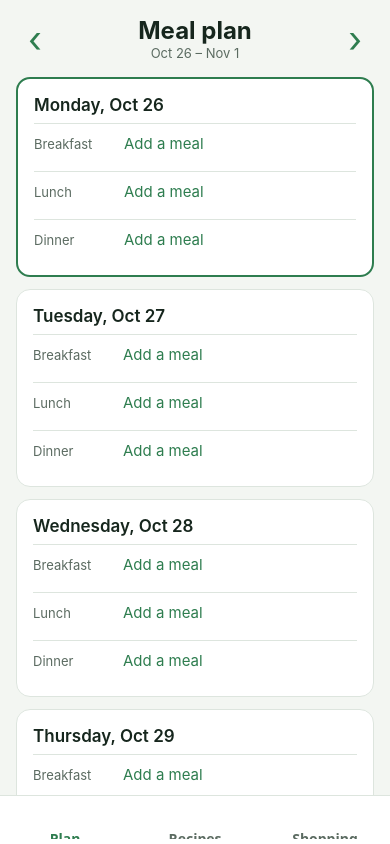
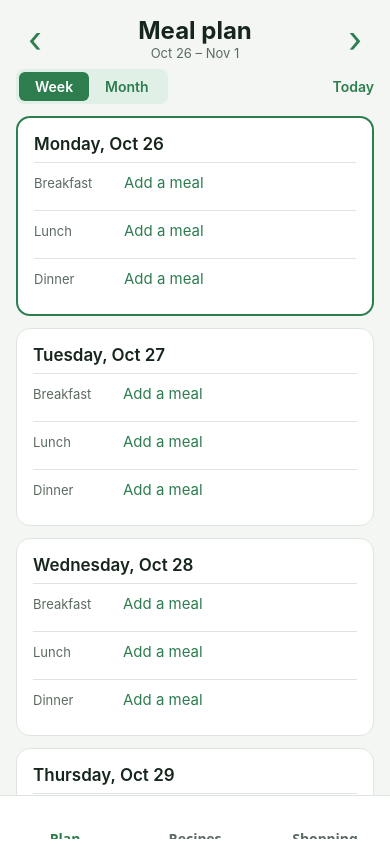
Before and after one commit to Destiro/meal-planner, a React Native app: screen /Plan in a window 390 px wide. Built offline with nearby package versions, Linux system fonts and the light colour scheme.

Commit message:
initial calendar view

```diff
--- /dev/null
+++ b/src/components/DayMeals.tsx
@@ -0,0 +1,41 @@
+import React from 'react';
+import { Pressable, StyleSheet, Text, View } from 'react-native';
+import { useStore } from '../store';
+import { colors, spacing, type } from '../theme';
+import { MEAL_TYPES, MealType } from '../types';
+
+interface Props {
+  dateKey: string;
+  onPickSlot: (dateKey: string, meal: MealType) => void;
+}
+
+/** The three meal rows for one day. Tap a row to choose a recipe. */
+export function DayMeals({ dateKey, onPickSlot }: Props) {
+  const { recipes, plan } = useStore();
+  return (
+    <View>
+      {MEAL_TYPES.map((meal) => {
+        const name = recipes.find((r) => r.id === plan[dateKey]?.[meal])?.name;
+        return (
+          <Pressable key={meal} style={styles.slot} onPress={() => onPickSlot(dateKey, meal)}>
+            <Text style={styles.mealLabel}>{meal}</Text>
+            <Text style={name ? type.body : styles.empty}>{name ?? 'Add a meal'}</Text>
+          </Pressable>
+        );
+      })}
+    </View>
+  );
+}
+
+const styles = StyleSheet.create({
+  slot: {
+    flexDirection: 'row',
+    alignItems: 'center',
+    paddingVertical: spacing.sm + 2,
+    borderTopWidth: StyleSheet.hairlineWidth,
+    borderTopColor: colors.line,
+    marginTop: spacing.sm,
+  },
+  mealLabel: { width: 90, fontSize: 13, color: colors.inkSoft, textTransform: 'capitalize' },
+  empty: { fontSize: 15, color: colors.accent },
+});
--- /dev/null
+++ b/src/components/MonthCalendar.tsx
@@ -0,0 +1,84 @@
+import React from 'react';
+import { Pressable, StyleSheet, Text, View } from 'react-native';
+import { monthGrid, toKey } from '../dates';
+import { useStore } from '../store';
+import { colors, radius, spacing } from '../theme';
+import { MEAL_TYPES } from '../types';
+
+const WEEKDAYS = ['M', 'T', 'W', 'T', 'F', 'S', 'S'];
+
+interface Props {
+  month: Date; // any date inside the month to show
+  selectedKey: string;
+  onSelect: (date: Date) => void;
+}
+
+export function MonthCalendar({ month, selectedKey, onSelect }: Props) {
+  const { plan } = useStore();
+  const days = monthGrid(month);
+  const todayKey = toKey(new Date());
+
+  return (
+    <View style={styles.wrap}>
+      <View style={styles.row}>
+        {WEEKDAYS.map((w, i) => (
+          <Text key={i} style={styles.weekday}>
+            {w}
+          </Text>
+        ))}
+      </View>
+      <View style={styles.grid}>
+        {days.map((d) => {
+          const key = toKey(d);
+          const inMonth = d.getMonth() === month.getMonth();
+          const selected = key === selectedKey;
+          const planned = MEAL_TYPES.filter((m) => plan[key]?.[m]).length;
+          return (
+            <Pressable key={key} style={styles.cell} onPress={() => onSelect(d)}>
+              <View
+                style={[
+                  styles.dayBubble,
+                  selected && { backgroundColor: colors.accent },
+                  !selected && key === todayKey && { borderColor: colors.accent, borderWidth: 2 },
+                ]}
+              >
+                <Text
+                  style={[
+                    styles.dayText,
+                    !inMonth && { color: colors.line },
+                    selected && { color: '#fff', fontWeight: '700' },
+                  ]}
+                >
+                  {d.getDate()}
+                </Text>
+              </View>
+              <View style={styles.dots}>
+                {Array.from({ length: planned }, (_, i) => (
+                  <View key={i} style={[styles.dot, !inMonth && { opacity: 0.35 }]} />
+                ))}
+              </View>
+            </Pressable>
+          );
+        })}
+      </View>
+    </View>
+  );
+}
+
+const styles = StyleSheet.create({
+  wrap: {
+    backgroundColor: colors.surface,
+    borderRadius: radius.md,
+    borderWidth: 1,
+    borderColor: colors.line,
+    padding: spacing.sm,
+  },
+  row: { flexDirection: 'row', marginBottom: spacing.xs },
+  weekday: { width: '14.2857%', textAlign: 'center', fontSize: 12, color: colors.inkSoft, paddingVertical: spacing.xs },
+  grid: { flexDirection: 'row', flexWrap: 'wrap' },
+  cell: { width: '14.2857%', alignItems: 'center', paddingVertical: 3 },
+  dayBubble: { width: 34, height: 34, borderRadius: 17, alignItems: 'center', justifyContent: 'center' },
+  dayText: { fontSize: 15, color: colors.ink },
+  dots: { flexDirection: 'row', gap: 3, height: 6, marginTop: 2 },
+  dot: { width: 5, height: 5, borderRadius: 3, backgroundColor: colors.accent },
+});
--- /dev/null
+++ b/src/components/RecipePickerModal.tsx
@@ -0,0 +1,69 @@
+import React from 'react';
+import { FlatList, Modal, Pressable, StyleSheet, Text, View } from 'react-native';
+import { useStore } from '../store';
+import { colors, spacing, type } from '../theme';
+import { MealType } from '../types';
+import { Button } from './Button';
+
+export interface Slot {
+  dateKey: string;
+  meal: MealType;
+}
+
+interface Props {
+  slot: Slot | null;
+  onClose: () => void;
+}
+
+export function RecipePickerModal({ slot, onClose }: Props) {
+  const { recipes, setMeal } = useStore();
+  return (
+    <Modal visible={!!slot} animationType="slide" transparent onRequestClose={onClose}>
+      <View style={styles.backdrop}>
+        <View style={styles.sheet}>
+          <Text style={type.heading}>Choose a recipe</Text>
+          <FlatList
+            data={recipes}
+            keyExtractor={(r) => r.id}
+            style={{ marginVertical: spacing.md }}
+            ListEmptyComponent={<Text style={type.small}>No recipes yet. Add one in the Recipes tab.</Text>}
+            renderItem={({ item }) => (
+              <Pressable
+                style={styles.option}
+                onPress={() => {
+                  if (slot) setMeal(slot.dateKey, slot.meal, item.id);
+                  onClose();
+                }}
+              >
+                <Text style={type.body}>{item.name}</Text>
+              </Pressable>
+            )}
+          />
+          <View style={{ gap: spacing.sm }}>
+            <Button
+              label="Clear this meal"
+              variant="quiet"
+              onPress={() => {
+                if (slot) setMeal(slot.dateKey, slot.meal, null);
+                onClose();
+              }}
+            />
+            <Button label="Cancel" variant="quiet" onPress={onClose} />
+          </View>
+        </View>
+      </View>
+    </Modal>
+  );
+}
+
+const styles = StyleSheet.create({
+  backdrop: { flex: 1, backgroundColor: 'rgba(0,0,0,0.35)', justifyContent: 'flex-end' },
+  sheet: {
+    backgroundColor: colors.surface,
+    borderTopLeftRadius: 20,
+    borderTopRightRadius: 20,
+    padding: spacing.lg,
+    maxHeight: '75%',
+  },
+  option: { paddingVertical: spacing.md, borderBottomWidth: StyleSheet.hairlineWidth, borderBottomColor: colors.line },
+});
--- a/src/dates.ts
+++ b/src/dates.ts
@@ -30,3 +30,19 @@ export const formatRange = (start: Date): string => {
   const opts = { day: 'numeric', month: 'short' } as const;
   return `${start.toLocaleDateString(undefined, opts)} – ${end.toLocaleDateString(undefined, opts)}`;
 };
+
+export const startOfMonth = (d: Date): Date => new Date(d.getFullYear(), d.getMonth(), 1);
+
+export const addMonths = (d: Date, n: number): Date => new Date(d.getFullYear(), d.getMonth() + n, 1);
+
+export const formatMonth = (d: Date): string =>
+  d.toLocaleDateString(undefined, { month: 'long', year: 'numeric' });
+
+/** All days to draw for a month grid: whole weeks, Monday first. */
+export const monthGrid = (month: Date): Date[] => {
+  const first = startOfMonth(month);
+  const gridStart = startOfWeek(first);
+  const last = new Date(month.getFullYear(), month.getMonth() + 1, 0);
+  const weeks = Math.ceil(((last.getTime() - gridStart.getTime()) / 86400000 + 1) / 7);
+  return Array.from({ length: weeks * 7 }, (_, i) => addDays(gridStart, i));
+};
--- a/src/screens/PlannerScreen.tsx
+++ b/src/screens/PlannerScreen.tsx
@@ -1,116 +1,118 @@
-import React, { useMemo, useState } from 'react';
-import { FlatList, Modal, Pressable, ScrollView, StyleSheet, Text, View } from 'react-native';
+import React, { useState } from 'react';
+import { Pressable, ScrollView, StyleSheet, Text, View } from 'react-native';
 import { SafeAreaView } from 'react-native-safe-area-context';
-import { Button } from '../components/Button';
-import { addDays, formatDay, formatRange, startOfWeek, toKey, weekDays } from '../dates';
-import { useStore } from '../store';
+import { DayMeals } from '../components/DayMeals';
+import { MonthCalendar } from '../components/MonthCalendar';
+import { RecipePickerModal, Slot } from '../components/RecipePickerModal';
+import {
+  addDays,
+  addMonths,
+  formatDay,
+  formatMonth,
+  formatRange,
+  startOfMonth,
+  startOfWeek,
+  toKey,
+  weekDays,
+} from '../dates';
 import { colors, radius, spacing, type } from '../theme';
-import { MEAL_TYPES, MealType } from '../types';
 
-interface Slot {
-  dateKey: string;
-  meal: MealType;
-}
+type Mode = 'week' | 'month';
 
 export default function PlannerScreen() {
-  const { recipes, plan, setMeal } = useStore();
+  const [mode, setMode] = useState<Mode>('week');
   const [weekStart, setWeekStart] = useState(() => startOfWeek(new Date()));
+  const [month, setMonth] = useState(() => startOfMonth(new Date()));
+  const [selected, setSelected] = useState(() => new Date());
   const [picking, setPicking] = useState<Slot | null>(null);
 
-  const days = useMemo(() => weekDays(weekStart), [weekStart]);
-  const recipeName = (id?: string) => recipes.find((r) => r.id === id)?.name;
   const todayKey = toKey(new Date());
+  const openPicker = (dateKey: string, meal: Slot['meal']) => setPicking({ dateKey, meal });
+
+  const step = (dir: -1 | 1) => {
+    if (mode === 'week') setWeekStart(addDays(weekStart, 7 * dir));
+    else setMonth(addMonths(month, dir));
+  };
+
+  const goToday = () => {
+    const now = new Date();
+    setWeekStart(startOfWeek(now));
+    setMonth(startOfMonth(now));
+    setSelected(now);
+  };
 
   return (
     <SafeAreaView style={styles.screen} edges={['top']}>
       <View style={styles.header}>
-        <Pressable onPress={() => setWeekStart(addDays(weekStart, -7))} hitSlop={12}>
+        <Pressable onPress={() => step(-1)} hitSlop={12}>
           <Text style={styles.arrow}>‹</Text>
         </Pressable>
         <View style={{ alignItems: 'center' }}>
-          <Text style={type.title}>Meal plan</Text>
-          <Text style={type.small}>{formatRange(weekStart)}</Text>
+          <Text style={type.title}>{mode === 'week' ? 'Meal plan' : formatMonth(month)}</Text>
+          {mode === 'week' && <Text style={type.small}>{formatRange(weekStart)}</Text>}
         </View>
-        <Pressable onPress={() => setWeekStart(addDays(weekStart, 7))} hitSlop={12}>
+        <Pressable onPress={() => step(1)} hitSlop={12}>
           <Text style={styles.arrow}>›</Text>
         </Pressable>
       </View>
 
+      <View style={styles.toolbar}>
+        <View style={styles.segmented}>
+          {(['week', 'month'] as const).map((m) => (
+            <Pressable
+              key={m}
+              onPress={() => setMode(m)}
+              style={[styles.segment, mode === m && styles.segmentActive]}
+            >
+              <Text style={[styles.segmentText, mode === m && { color: '#fff' }]}>
+                {m === 'week' ? 'Week' : 'Month'}
+              </Text>
+            </Pressable>
+          ))}
+        </View>
+        <Pressable onPress={goToday} hitSlop={8}>
+          <Text style={styles.today}>Today</Text>
+        </Pressable>
+      </View>
+
       <ScrollView contentContainerStyle={styles.list}>
-        {days.map((d) => {
-          const key = toKey(d);
-          const isToday = key === todayKey;
-          return (
-            <View key={key} style={[styles.card, isToday && styles.cardToday]}>
-              <Text style={type.heading}>{formatDay(d)}</Text>
-              {MEAL_TYPES.map((meal) => {
-                const name = recipeName(plan[key]?.[meal]);
-                return (
-                  <Pressable
-                    key={meal}
-                    style={styles.slot}
-                    onPress={() => setPicking({ dateKey: key, meal })}
-                  >
-                    <Text style={styles.mealLabel}>{meal}</Text>
-                    <Text style={name ? type.body : styles.empty}>{name ?? 'Add a meal'}</Text>
-                  </Pressable>
-                );
-              })}
+        {mode === 'week' ? (
+          weekDays(weekStart).map((d) => {
+            const key = toKey(d);
+            return (
+              <View key={key} style={[styles.card, key === todayKey && styles.cardToday]}>
+                <Text style={type.heading}>{formatDay(d)}</Text>
+                <DayMeals dateKey={key} onPickSlot={openPicker} />
+              </View>
+            );
+          })
+        ) : (
+          <>
+            <MonthCalendar month={month} selectedKey={toKey(selected)} onSelect={setSelected} />
+            <View style={styles.card}>
+              <Text style={type.heading}>{formatDay(selected)}</Text>
+              <DayMeals dateKey={toKey(selected)} onPickSlot={openPicker} />
             </View>
-          );
-        })}
+          </>
+        )}
       </ScrollView>
 
-      <Modal visible={!!picking} animationType="slide" transparent onRequestClose={() => setPicking(null)}>
-        <View style={styles.backdrop}>
-          <View style={styles.sheet}>
-            <Text style={type.heading}>Choose a recipe</Text>
-            <FlatList
-              data={recipes}
-              keyExtractor={(r) => r.id}
-              style={{ marginVertical: spacing.md }}
-              ListEmptyComponent={<Text style={type.small}>No recipes yet. Add one in the Recipes tab.</Text>}
-              renderItem={({ item }) => (
-                <Pressable
-                  style={styles.option}
-                  onPress={() => {
-                    if (picking) setMeal(picking.dateKey, picking.meal, item.id);
-                    setPicking(null);
-                  }}
-                >
-                  <Text style={type.body}>{item.name}</Text>
-                </Pressable>
-              )}
-            />
-            <View style={{ gap: spacing.sm }}>
-              <Button
-                label="Clear this meal"
-                variant="quiet"
-                onPress={() => {
-                  if (picking) setMeal(picking.dateKey, picking.meal, null);
-                  setPicking(null);
-                }}
-              />
-              <Button label="Cancel" variant="quiet" onPress={() => setPicking(null)} />
-            </View>
-          </View>
-        </View>
-      </Modal>
+      <RecipePickerModal slot={picking} onClose={() => setPicking(null)} />
     </SafeAreaView>
   );
 }
 
 const styles = StyleSheet.create({
   screen: { flex: 1, backgroundColor: colors.bg },
-  header: { flexDirection: 'row', justifyContent: 'space-between', alignItems: 'center', padding: spacing.lg },
+  header: { flexDirection: 'row', justifyContent: 'space-between', alignItems: 'center', padding: spacing.lg, paddingBottom: spacing.sm },
   arrow: { fontSize: 36, color: colors.accent, paddingHorizontal: spacing.md },
+  toolbar: { flexDirection: 'row', justifyContent: 'space-between', alignItems: 'center', paddingHorizontal: spacing.lg, paddingBottom: spacing.md },
+  segmented: { flexDirection: 'row', backgroundColor: colors.accentSoft, borderRadius: radius.sm, padding: 3 },
+  segment: { paddingVertical: 6, paddingHorizontal: spacing.lg, borderRadius: radius.sm - 2 },
+  segmentActive: { backgroundColor: colors.accent },
+  segmentText: { fontSize: 14, fontWeight: '600', color: colors.accent },
+  today: { fontSize: 14, fontWeight: '600', color: colors.accent },
   list: { padding: spacing.lg, paddingTop: 0, gap: spacing.md },
   card: { backgroundColor: colors.surface, borderRadius: radius.md, padding: spacing.lg, borderWidth: 1, borderColor: colors.line },
   cardToday: { borderColor: colors.accent, borderWidth: 2 },
-  slot: { flexDirection: 'row', alignItems: 'center', paddingVertical: spacing.sm + 2, borderTopWidth: StyleSheet.hairlineWidth, borderTopColor: colors.line, marginTop: spacing.sm },
-  mealLabel: { width: 90, fontSize: 13, color: colors.inkSoft, textTransform: 'capitalize' },
-  empty: { fontSize: 15, color: colors.accent },
-  backdrop: { flex: 1, backgroundColor: 'rgba(0,0,0,0.35)', justifyContent: 'flex-end' },
-  sheet: { backgroundColor: colors.surface, borderTopLeftRadius: 20, borderTopRightRadius: 20, padding: spacing.lg, maxHeight: '75%' },
-  option: { paddingVertical: spacing.md, borderBottomWidth: StyleSheet.hairlineWidth, borderBottomColor: colors.line },
 });
```
